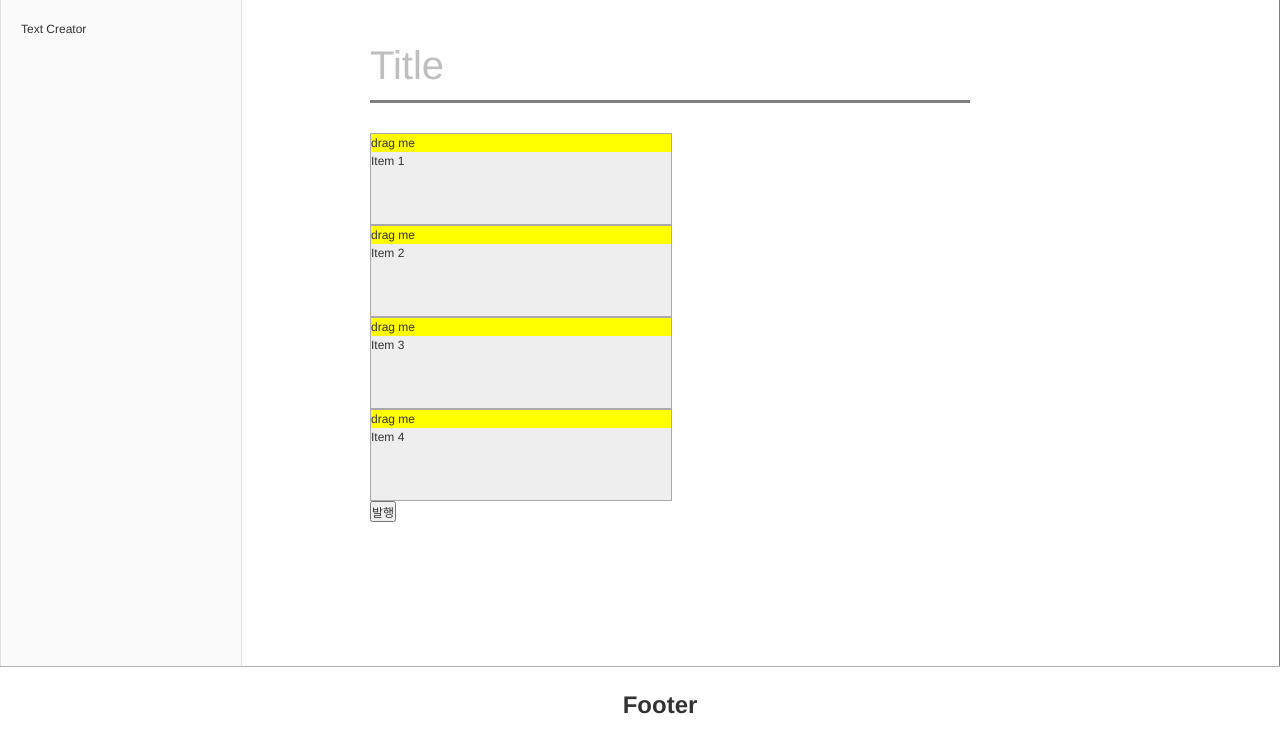
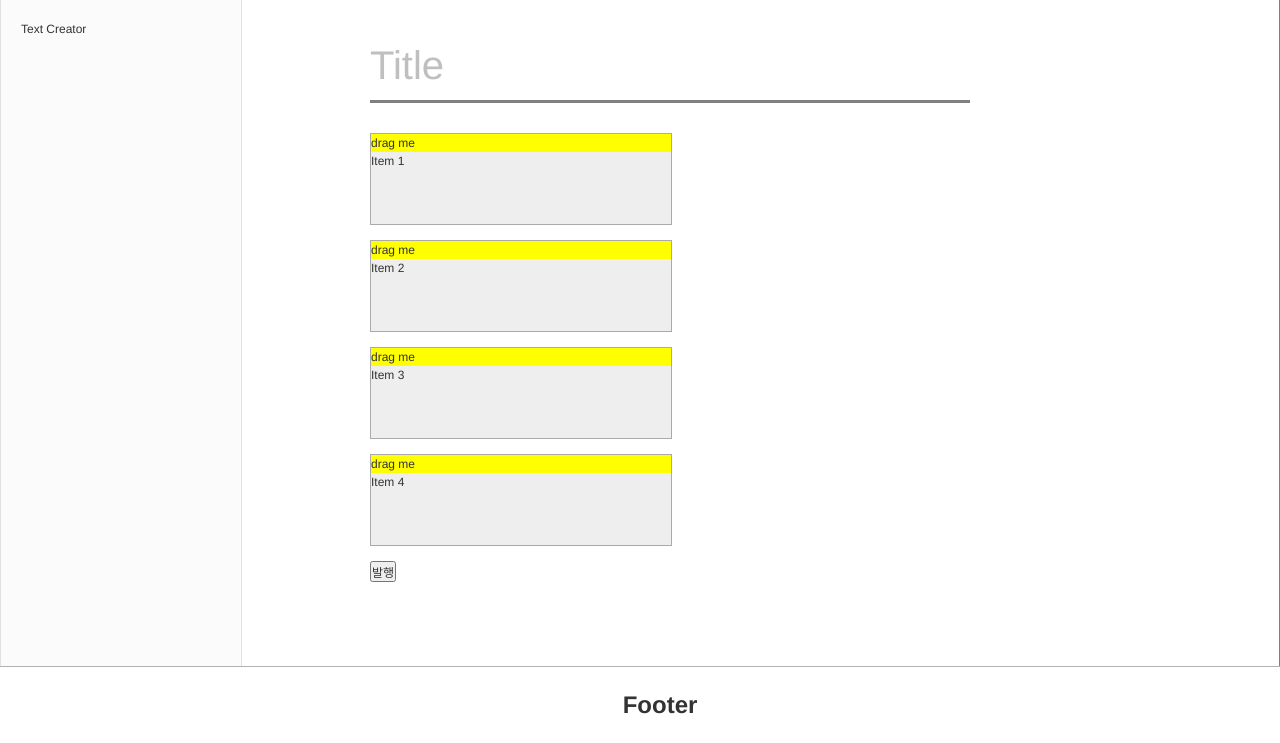
Before and after one commit to dbwodlf3/DjangoWebEditor, a Django app: page /editor/ in a window 1280 px wide. Shown: the part 57-800 px from the top of the page. Run offline with Django 3.2, Linux system fonts and the light colour scheme; some libraries are stand-ins or nearby versions.

Commit message:
time for lunch

```diff
--- a/editor/templates/editor/css.html
+++ b/editor/templates/editor/css.html
@@ -114,6 +114,7 @@
         flex-grow: 10;
         padding: 30px;
         padding-left: 10%;
+        overflow-y: scroll;
     }
 
 	.editor {
@@ -149,6 +150,7 @@
         width: 300px;
         background-color: #eee;
         border: 1px solid #aaa;
+        margin-bottom: 15px;
     }
 
     .drag-handle {
```
